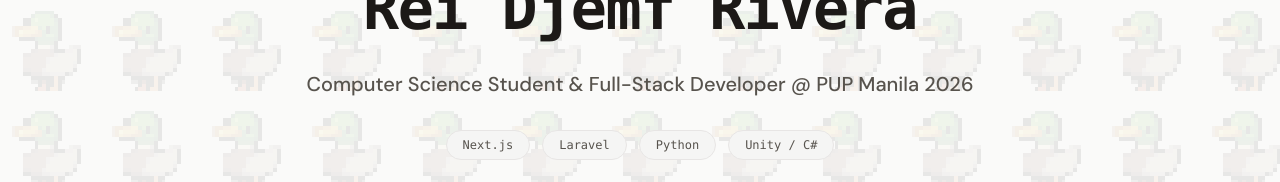
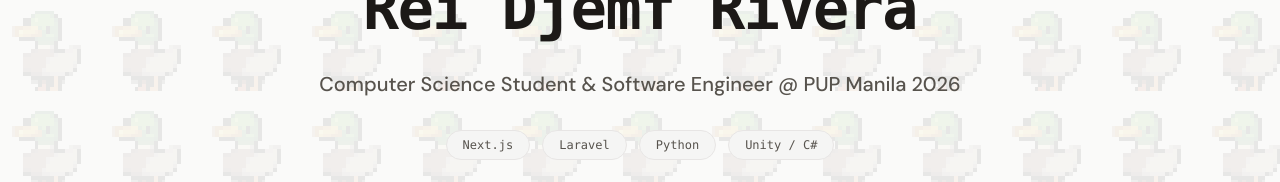
Before and after one commit to reiidj/portfolio-site, a Next.js app: page / in a window 1280 px wide. Shown: the part 301-483 px from the top of the page. Built offline with nearby package versions, Linux system fonts and the light colour scheme.

Commit message:
Changed title

```diff
--- a/components/Hero.tsx
+++ b/components/Hero.tsx
@@ -29,7 +29,7 @@ export function Hero() {
 
       {/* Main Title */}
       <p className="text-lg md:text-xl text-stone-600 dark:text-stone-400 font-medium max-w-2xl mb-8">
-        Computer Science Student & Full-Stack Developer @ PUP Manila 2026
+        Computer Science Student & Software Engineer @ PUP Manila 2026
       </p>
 
       {/* Tech Stack Pills (Shows exactly what you do) */}
```
